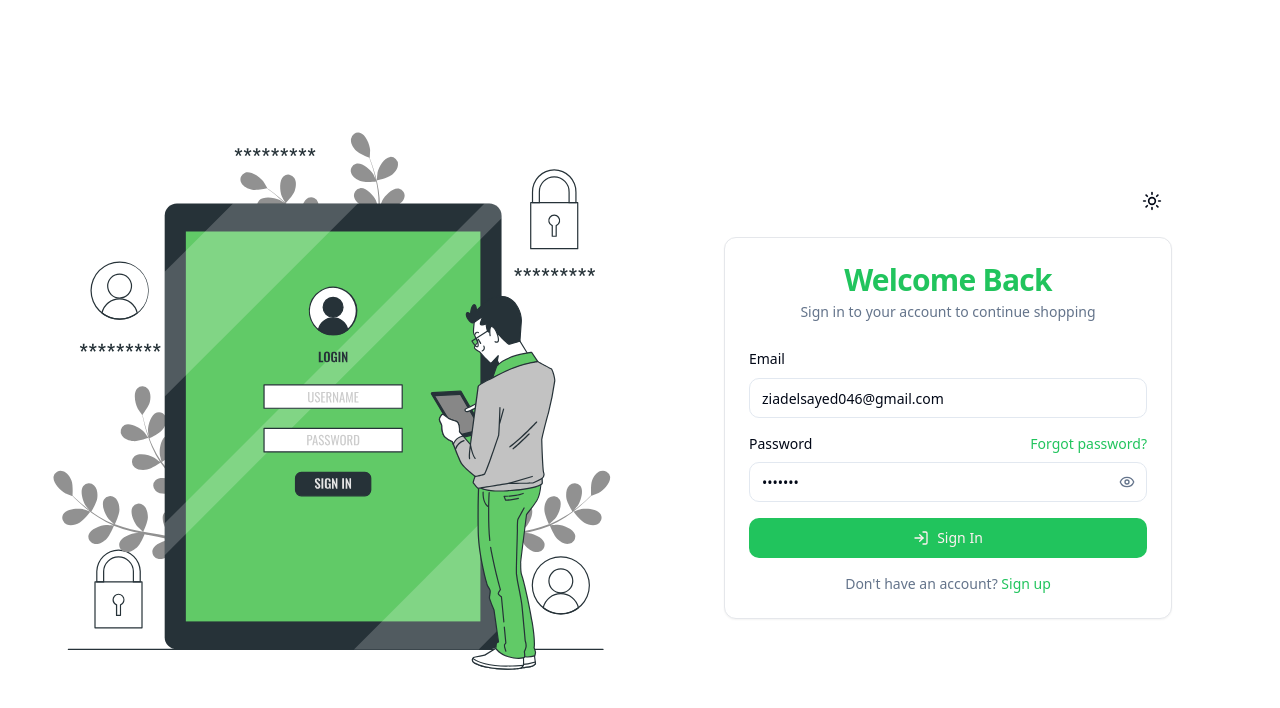
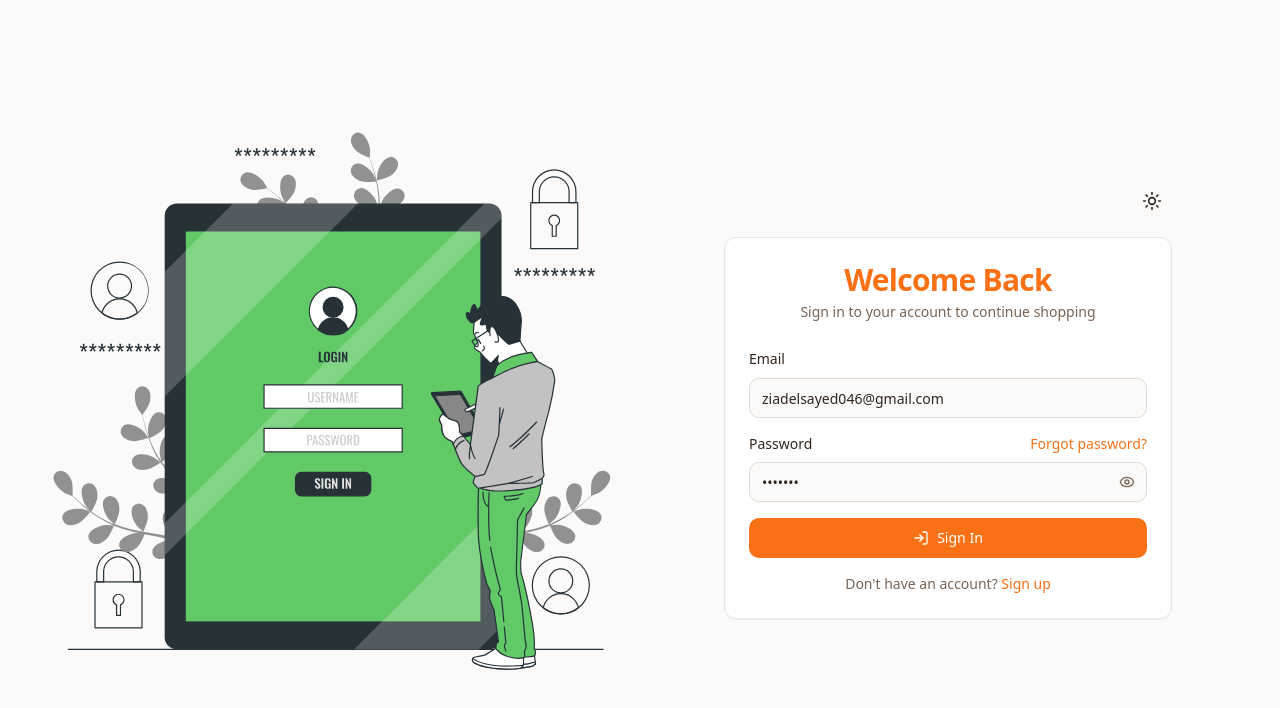
Before and after one commit to ZiadElsayed01/FreshCart, a React (Vite) app: page /login in a window 1280 px wide. Shown: the top 708 px of the page. Built offline with nearby package versions, Linux system fonts and the light colour scheme; no server answers.

Commit message:
Update index.css for improved color scheme and contrast; modify MainSlider component styles to enhance button visibility and layout consistency.

```diff
--- a/src/Components/MainSlider/MainSlider.jsx
+++ b/src/Components/MainSlider/MainSlider.jsx
@@ -20,7 +20,7 @@ var settings = {
 export default function MainSlider() {
   return (
     <div className="slider-container pb-0 pt-6 lg:py-6 max-w-screen-xl mx-auto">
-      <div className="flex flex-col lg:flex-row gap-0 lg:gap-4">
+      <div className="flex flex-col lg:flex-row gap-4">
         {/* Main Slider */}
         <div className="w-full lg:w-3/4">
           <Card className="overflow-hidden border-0 shadow-lg">
@@ -38,7 +38,7 @@ export default function MainSlider() {
                   <p className="text-lg md:text-xl mb-6 text-center max-w-lg">
                     Discover amazing products at unbeatable prices.
                   </p>
-                  <button className="bg-pink-500 hover:bg-pink-600 text-white font-semibold py-3 px-8 rounded-full transition-colors duration-300">
+                  <button className="bg-orange-500 hover:bg-orange-600 text-white font-semibold py-3 px-8 rounded-full transition-colors duration-300">
                     I&apos;m buying!
                   </button>
                 </div>
@@ -56,7 +56,7 @@ export default function MainSlider() {
                   <p className="text-lg md:text-xl mb-6 text-center max-w-lg">
                     Discover amazing products at unbeatable prices.
                   </p>
-                  <button className="bg-pink-500 hover:bg-pink-600 text-white font-semibold py-3 px-8 rounded-full transition-colors duration-300">
+                  <button className="bg-orange-500 hover:bg-orange-600 text-white font-semibold py-3 px-8 rounded-full transition-colors duration-300">
                     I&apos;m buying!
                   </button>
                 </div>
@@ -74,7 +74,7 @@ export default function MainSlider() {
                   <p className="text-lg md:text-xl mb-6 text-center max-w-lg">
                     Discover amazing products at unbeatable prices.
                   </p>
-                  <button className="bg-pink-500 hover:bg-pink-600 text-white font-semibold py-3 px-8 rounded-full transition-colors duration-300">
+                  <button className="bg-orange-500 hover:bg-orange-600 text-white font-semibold py-3 px-8 rounded-full transition-colors duration-300">
                     I&apos;m buying!
                   </button>
                 </div>
--- a/src/index.css
+++ b/src/index.css
@@ -4,48 +4,48 @@
 
 @layer base {
   :root {
-    --background: 0 0% 100%;
-    --foreground: 222.2 84% 4.9%;
+    --background: 30 20% 98%;
+    --foreground: 25 30% 15%;
     --card: 0 0% 100%;
-    --card-foreground: 222.2 84% 4.9%;
+    --card-foreground: 25 30% 15%;
     --popover: 0 0% 100%;
-    --popover-foreground: 222.2 84% 4.9%;
-    --primary: 142 71% 45%;
-    --primary-foreground: 355.7 100% 97.3%;
-    --secondary: 210 40% 96.1%;
-    --secondary-foreground: 222.2 47.4% 11.2%;
-    --muted: 210 40% 96.1%;
-    --muted-foreground: 215.4 16.3% 46.9%;
-    --accent: 210 40% 96.1%;
-    --accent-foreground: 222.2 47.4% 11.2%;
-    --destructive: 0 84.2% 60.2%;
-    --destructive-foreground: 210 40% 98%;
-    --border: 214.3 31.8% 91.4%;
-    --input: 214.3 31.8% 91.4%;
-    --ring: 142 71% 45%;
+    --popover-foreground: 25 30% 15%;
+    --primary: 24 95% 53%;
+    --primary-foreground: 0 0% 100%;
+    --secondary: 30 30% 90%;
+    --secondary-foreground: 25 30% 15%;
+    --muted: 30 30% 90%;
+    --muted-foreground: 25 20% 40%;
+    --accent: 35 50% 90%;
+    --accent-foreground: 25 30% 15%;
+    --destructive: 0 84% 60%;
+    --destructive-foreground: 0 0% 98%;
+    --border: 30 20% 85%;
+    --input: 30 20% 85%;
+    --ring: 24 95% 53%;
     --radius: 0.75rem;
   }
 
   .dark {
-    --background: 222.2 84% 4.9%;
+    --background: 222 47% 11%;
     --foreground: 210 40% 98%;
-    --card: 222.2 84% 4.9%;
+    --card: 222 47% 15%;
     --card-foreground: 210 40% 98%;
-    --popover: 222.2 84% 4.9%;
+    --popover: 222 47% 15%;
     --popover-foreground: 210 40% 98%;
-    --primary: 142 71% 45%;
-    --primary-foreground: 355.7 100% 97.3%;
-    --secondary: 217.2 32.6% 17.5%;
+    --primary: 24 95% 53%;
+    --primary-foreground: 0 0% 100%;
+    --secondary: 217 33% 25%;
     --secondary-foreground: 210 40% 98%;
-    --muted: 217.2 32.6% 17.5%;
-    --muted-foreground: 215 20.2% 65.1%;
-    --accent: 217.2 32.6% 17.5%;
+    --muted: 217 33% 25%;
+    --muted-foreground: 215 20% 65%;
+    --accent: 217 33% 25%;
     --accent-foreground: 210 40% 98%;
-    --destructive: 0 62.8% 30.6%;
+    --destructive: 0 62% 30%;
     --destructive-foreground: 210 40% 98%;
-    --border: 217.2 32.6% 17.5%;
-    --input: 217.2 32.6% 17.5%;
-    --ring: 142 71% 45%;
+    --border: 217 33% 25%;
+    --input: 217 33% 25%;
+    --ring: 24 95% 53%;
   }
 }
 
@@ -57,7 +57,7 @@
 }
 
 .active {
-  color: #059669;
+  color: #f97316;
 }
 
 .loader {
@@ -65,8 +65,8 @@
   aspect-ratio: 1;
   border-radius: 50%;
   background:
-    radial-gradient(farthest-side, #059669 94%, #0000) top/8px 8px no-repeat,
-    conic-gradient(#0000 30%, #059669);
+    radial-gradient(farthest-side, #f97316 94%, #0000) top/8px 8px no-repeat,
+    conic-gradient(#0000 30%, #f97316);
   -webkit-mask: radial-gradient(farthest-side, #0000 calc(100% - 8px), #000 0);
   mask: radial-gradient(farthest-side, #0000 calc(100% - 8px), #000 0);
   animation: l13 1s infinite linear;
```
